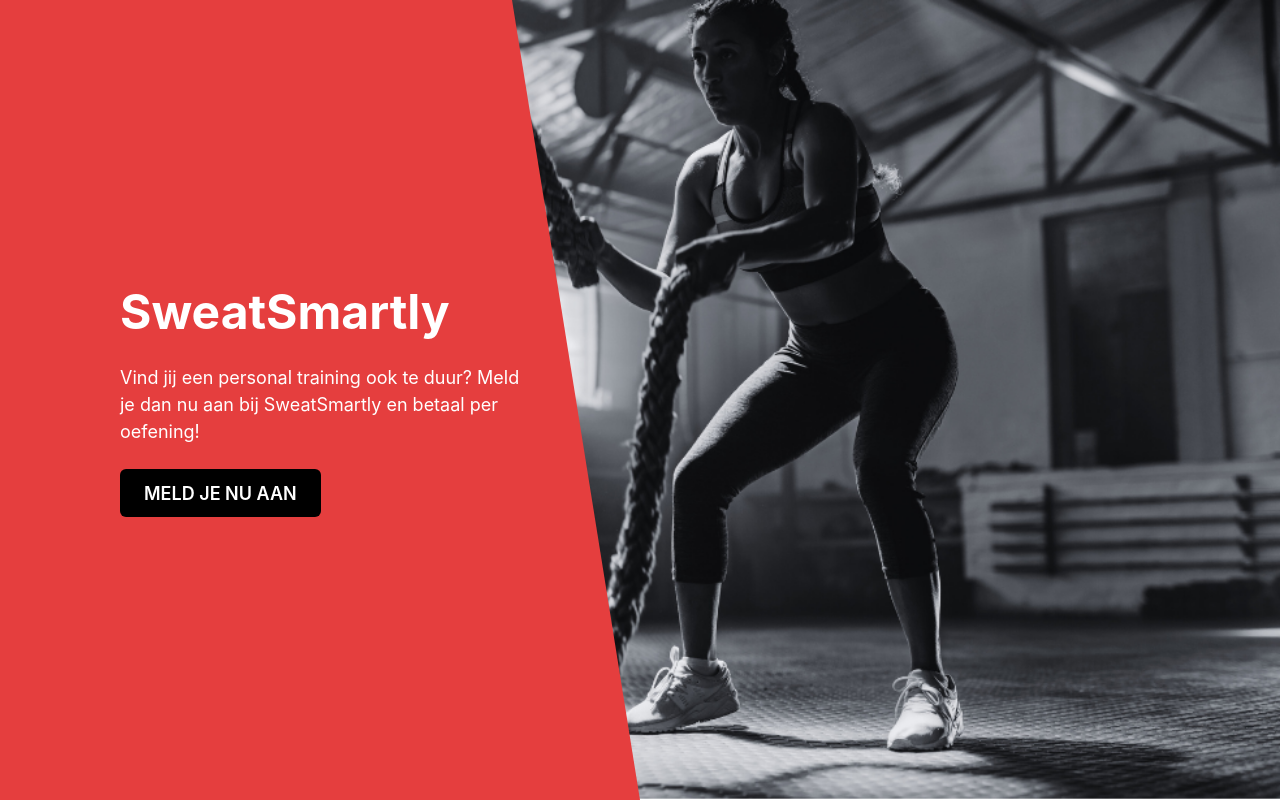
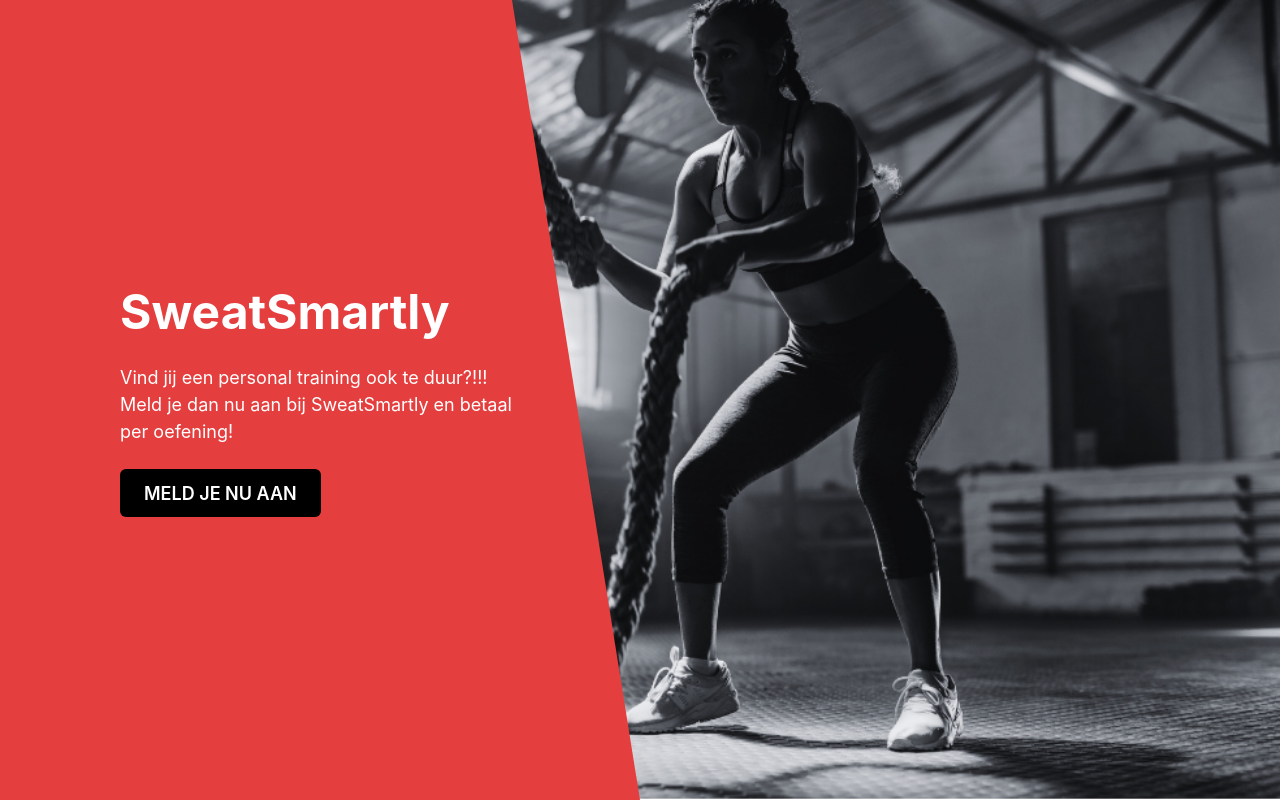
Before and after one commit to SweatSmartly/SweatSmartly, a Next.js app: page / in a window 1280 px wide. Shown: the part 2400-3200 px from the top of the page. Built offline with nearby package versions, Linux system fonts and the light colour scheme.

Commit message:
Update CTASection.jsx
test om te kijken of de site bijwerkt na een push. 3 uitroeptekens toegevoegd

```diff
--- a/components/CTASection.jsx
+++ b/components/CTASection.jsx
@@ -78,7 +78,7 @@
               SweatSmartly
             </Heading>
             <Text fontSize="lg">
-              Vind jij een personal training ook te duur?
+              Vind jij een personal training ook te duur?!!!
               Meld je dan nu aan bij SweatSmartly en betaal per oefening!
             </Text>
             <Button
```
